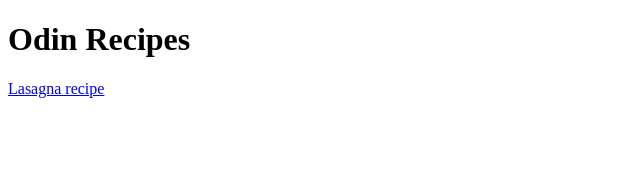
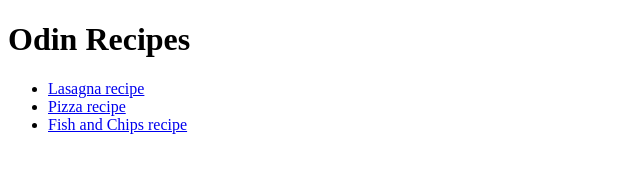
Before and after one commit to OfirTzrik/odin-recipes, a plain HTML site: page index.html in a window 1280 px wide. Shown: the whole page, without its empty margins (0-640 px from the left). Drawn offline with Linux system fonts and the light colour scheme.

```diff
--- a/index.html
+++ b/index.html
@@ -6,6 +6,10 @@
     </head>
     <body>
         <h1>Odin Recipes</h1>
-        <a href="recipes/lasagna.html">Lasagna recipe</a>
+        <ul>
+            <li><a href="recipes/lasagna.html">Lasagna recipe</a></li>
+            <li><a href="recipes/pizza.html">Pizza recipe</a></li>
+            <li><a href="recipes/fish-and-chips.html">Fish and Chips recipe</a></li>
+        </ul>
     </body>
 </html>
```
Also changed, not shown: images/fish-and-chips.png (added), images/pizza.png (added).
